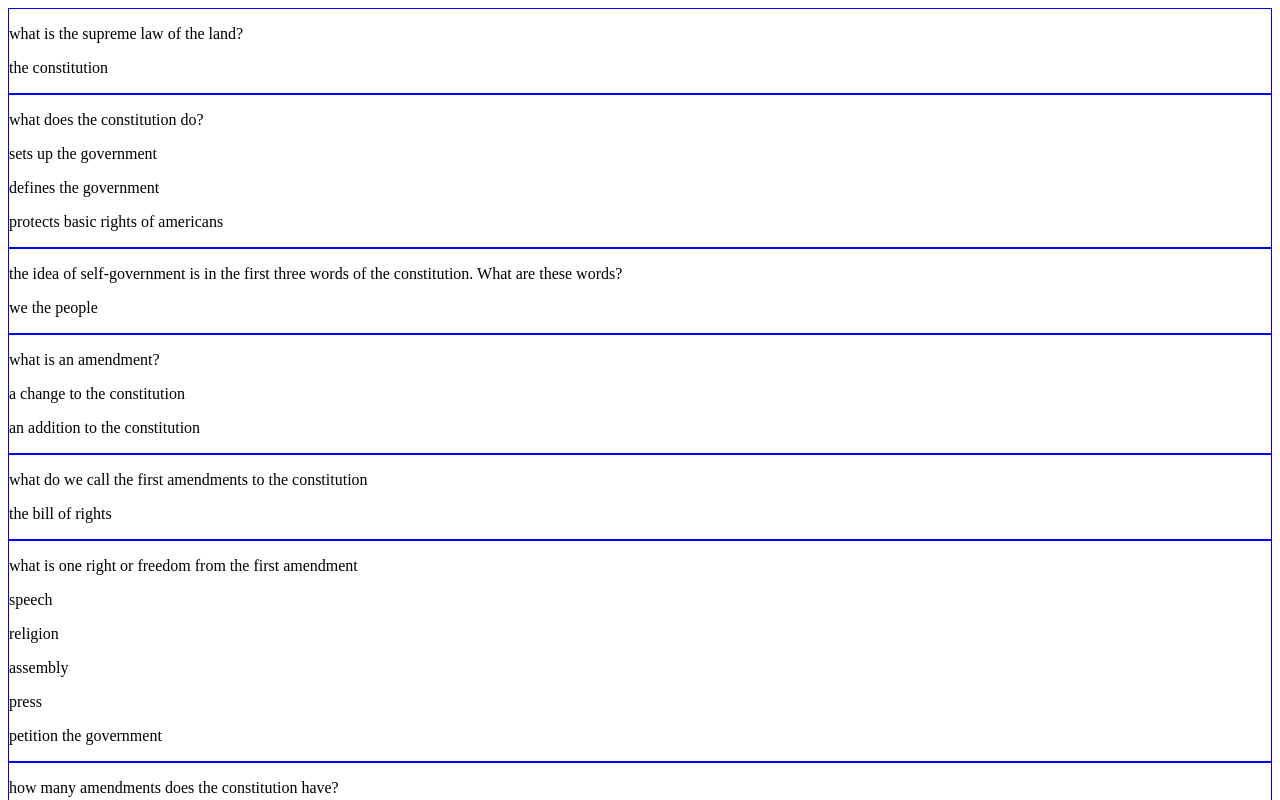
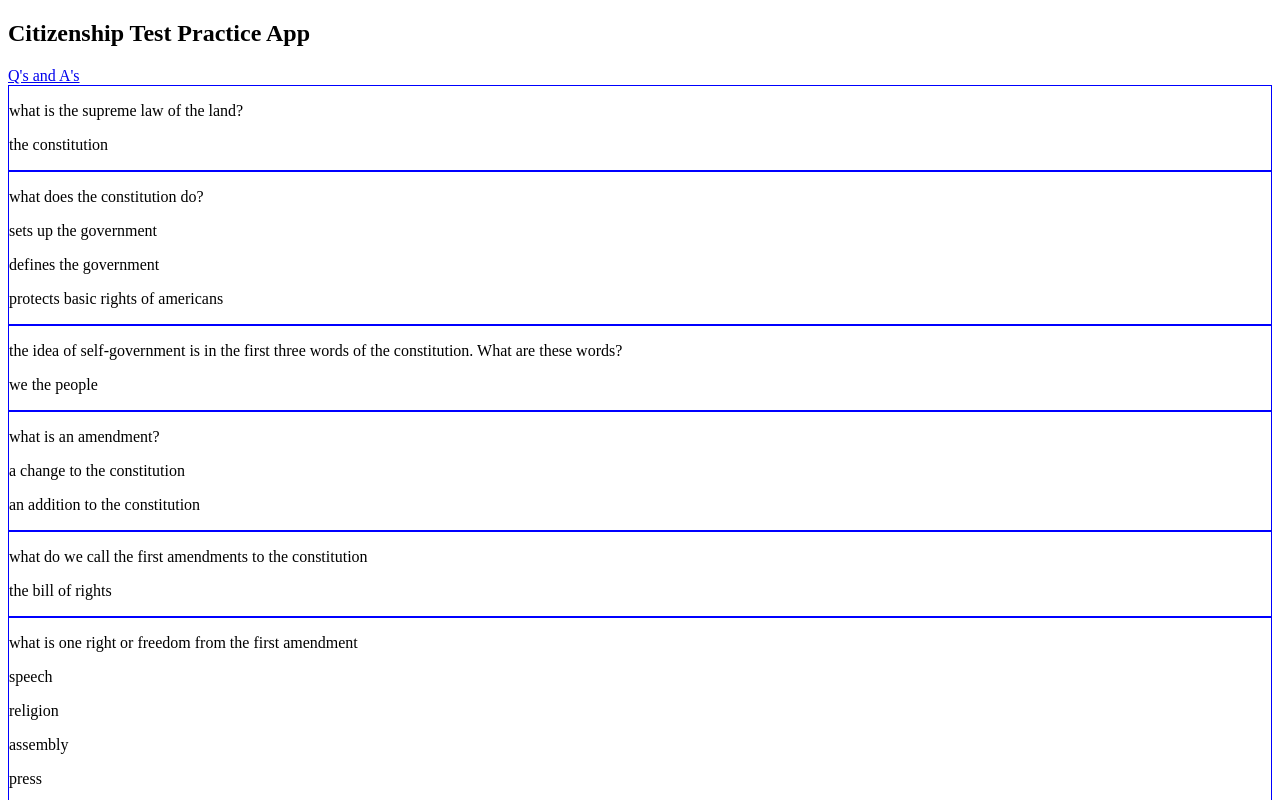
Before and after one commit to mmaustin/citizenship-questions-answers, a React (Create React App) app in the folder citizenship-frontend/: page / in a window 1280 px wide. Shown: the top 800 px of the page. Built offline with nearby package versions, Linux system fonts and the light colour scheme.

Commit message:
import navbar to app component

```diff
--- a/citizenship-frontend/src/App.js
+++ b/citizenship-frontend/src/App.js
@@ -1,14 +1,16 @@
 import React from 'react'
 import { QuestionsList } from './features/questions/QuestionsList'
 import {BrowserRouter as Router, Routes, Route} from 'react-router-dom'
+import Navbar from './app/Navbar'
 
 const App = () => {
 
     return(
         <Router>
-            <Routes>
-                <Route exact path='/' element={<QuestionsList/>}/>
-            </Routes>
+            <Navbar/>
+                <Routes>
+                    <Route exact path='/' element={<QuestionsList/>}/>
+                </Routes>
         </Router>
     )
 }
```
